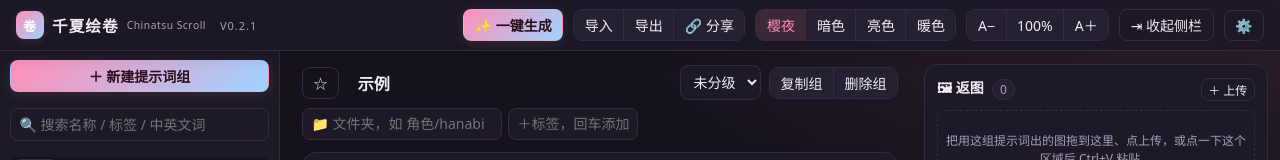
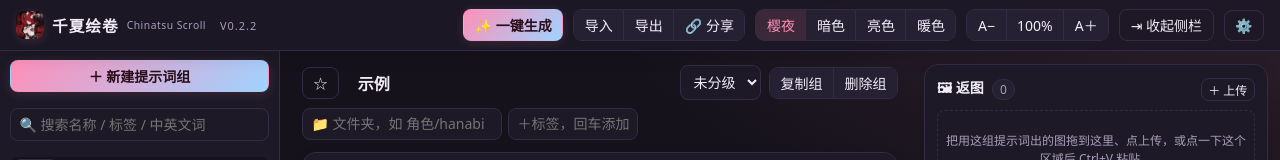
Before and after one commit to CtingBall/PromptStudio, a Vue app: page / in a window 1280 px wide. Shown: the top 160 px of the page. Built offline with nearby package versions, Linux system fonts and the light colour scheme.

Commit message:
V0.2.2：图标全面替换（exe/安装器/卸载器/窗口/网页标签/顶栏/关于页）

```diff
--- a/electron/main.cjs
+++ b/electron/main.cjs
@@ -52,7 +52,7 @@ function createWindow() {
   win = new BrowserWindow({
     width: 1440, height: 920, minWidth: 960, minHeight: 600,
     show: false, backgroundColor: '#1b1d22', title: '千夏绘卷',
-    icon: path.join(__dirname, '..', 'build', 'icon.png'),
+    icon: path.join(__dirname, '..', 'build', process.platform === 'win32' ? 'icon.ico' : 'icon.png'),
     webPreferences: { contextIsolation: true, sandbox: true },
   })
   win.once('ready-to-show', () => win.show())
--- a/index.html
+++ b/index.html
@@ -1,6 +1,7 @@
 <!doctype html>
 <html lang="zh-CN">
   <head>
+    <link rel="icon" href="./favicon.ico" />
     <meta charset="UTF-8" />
     <meta name="viewport" content="width=device-width, initial-scale=1.0" />
     <title>千夏绘卷 Chinatsu Scroll</title>
--- a/src/App.vue
+++ b/src/App.vue
@@ -533,7 +533,7 @@ function clampMaxImages() {
 <template>
   <div class="app">
     <header class="topbar">
-      <span class="brand"><span class="brand-logo">卷</span>千夏绘卷<em>Chinatsu Scroll</em><small>V{{ APP_VERSION }}</small></span>
+      <span class="brand"><img class="brand-logo" src="/logo.png" alt="" />千夏绘卷<em>Chinatsu Scroll</em><small>V{{ APP_VERSION }}</small></span>
       <span class="spacer" />
       <span v-if="busyMsg" class="muted">{{ busyMsg }}</span>
       <button class="primary" @click="openGen('theme')">✨ 一键生成</button>
--- a/src/components/Credits.vue
+++ b/src/components/Credits.vue
@@ -29,6 +29,7 @@ onBeforeUnmount(() => { window.removeEventListener('keydown', onKey); window.rem
   <div v-if="open" class="modal-mask" style="z-index: 90" @click.self="open = false">
     <div class="modal credits">
       <div class="credits-glow">✦</div>
+      <img src="/logo.png" alt="" style="width: 72px; height: 72px; border-radius: 16px; box-shadow: var(--shadow)" />
       <h2 style="margin: 4px 0">千夏绘卷 · Chinatsu Scroll</h2>
       <p class="muted" style="margin: 0 0 14px">你发现了隐藏菜单</p>
       <div class="muted" style="font-size: .86em">作者</div>
--- a/src/style.css
+++ b/src/style.css
@@ -263,3 +263,5 @@ input:focus, textarea:focus, select:focus { box-shadow: 0 0 0 3px var(--accent-s
 .ck-hit { display: inline-flex; padding: 4px; margin: -4px; cursor: pointer; }
 .side-list, .chip-grid { -webkit-user-select: none; user-select: none; }
 .chip-grid textarea, .chip-grid input { user-select: text; }
+
+img.brand-logo { display: block; object-fit: cover; padding: 0; background: none; }
```
Also changed, not shown: package.json (+8 -4 lines), public/logo.png (added), 2 other files (tests, documents, lock files or other folders).
